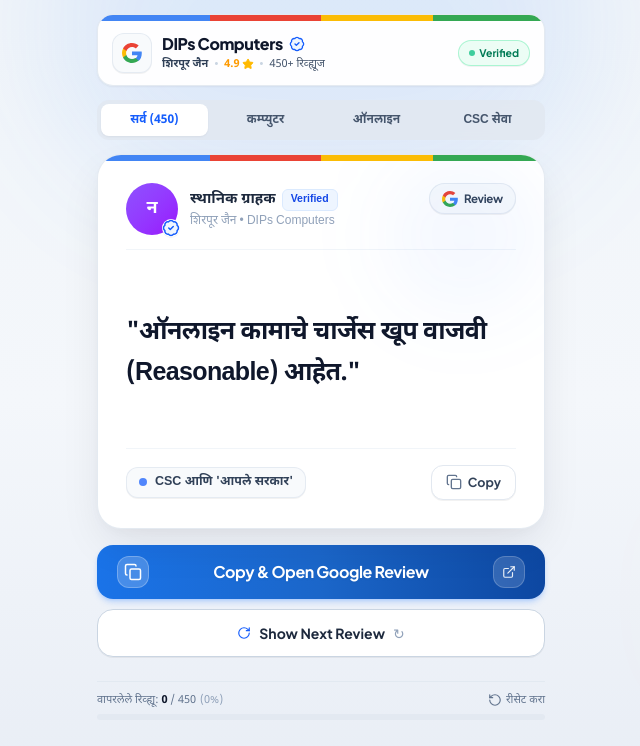
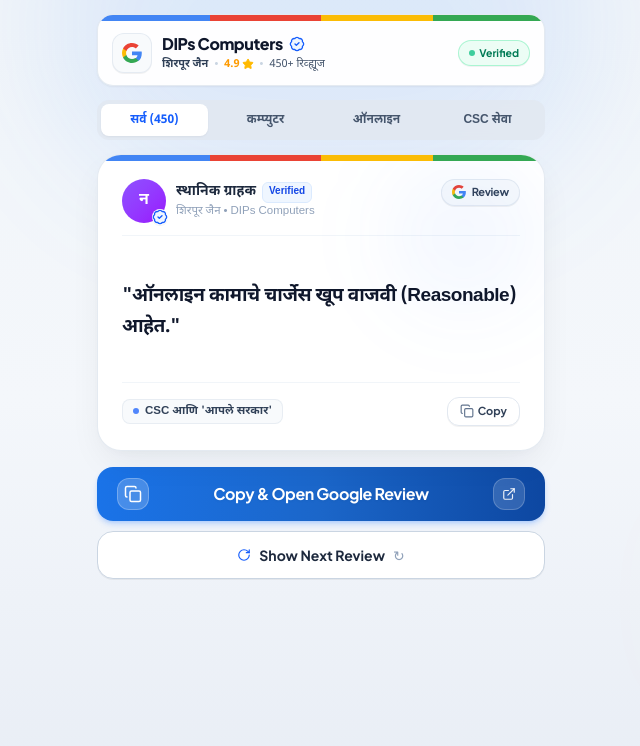
Before and after one commit to dipscomputers/DIPS-Google-Reviews, a React (Vite) app: page / in a window 1280 px wide. Shown: the top 746 px of the page, without its empty margins (319-959 px from the left). Built offline with nearby package versions, Linux system fonts and the light colour scheme.

Commit message:
refactor: simplify reset UI and adjust card styles
Removed unnecessary reset confirmation state and tightened card padding and dimensions for a cleaner interface.

```diff
--- a/src/App.tsx
+++ b/src/App.tsx
@@ -17,7 +17,6 @@ import {
   RotateCw,
   CheckCircle2,
   Sparkles,
-  RotateCcw,
   ShieldCheck,
   Check,
   BadgeCheck,
@@ -84,9 +83,6 @@ export default function App() {
 
   // In-card copy only feedback
   const [cardCopied, setCardCopied] = useState(false);
-
-  // In-app Reset confirmation state (avoiding window.confirm in iframe)
-  const [showResetConfirm, setShowResetConfirm] = useState(false);
 
   // Save used reviews to localStorage
   useEffect(() => {
@@ -270,7 +266,6 @@ export default function App() {
     try {
       localStorage.removeItem(STORAGE_KEY);
     } catch {}
-    setShowResetConfirm(false);
     getNextReview();
   };
 
@@ -420,7 +415,7 @@ export default function App() {
               onTouchEnd={handleTouchEnd}
               onMouseDown={handleTouchStart}
               onMouseUp={handleTouchEnd}
-              className={`bg-white border border-slate-200/90 rounded-2xl sm:rounded-3xl p-6 sm:p-7 shadow-[0_18px_45px_-8px_rgba(15,23,42,0.1),0_4px_18px_-3px_rgba(15,23,42,0.04)] flex flex-col justify-between min-h-[290px] sm:min-h-[330px] transition-all relative overflow-hidden cursor-grab active:cursor-grabbing select-none ${
+              className={`bg-white border border-slate-200/90 rounded-2xl sm:rounded-3xl p-5 sm:p-6 shadow-[0_14px_36px_-8px_rgba(15,23,42,0.08),0_4px_14px_-3px_rgba(15,23,42,0.03)] flex flex-col justify-between min-h-[225px] sm:min-h-[250px] transition-all relative overflow-hidden cursor-grab active:cursor-grabbing select-none ${
                 isFlipping ? 'animate-card-flip' : ''
               }`}
             >
@@ -437,55 +432,55 @@ export default function App() {
 
               <div>
                 {/* Header: Reviewer Profile + Google Official Badge */}
-                <div className="flex items-start justify-between gap-2.5 mb-3.5 pb-3.5 border-b border-slate-100">
-                  <div className="flex items-center gap-3">
+                <div className="flex items-start justify-between gap-2.5 mb-3 pb-3 border-b border-slate-100">
+                  <div className="flex items-center gap-2.5">
                     {/* Customer Avatar with subtle ring & verified tick */}
                     <div className="relative">
                       <div
-                        className={`w-12 h-12 sm:w-13 sm:h-13 rounded-full bg-gradient-to-br ${avatarColor} text-white font-bold text-base sm:text-lg flex items-center justify-center shadow-xs ring-2 ring-white shrink-0`}
+                        className={`w-10.5 h-10.5 sm:w-11 sm:h-11 rounded-full bg-gradient-to-br ${avatarColor} text-white font-bold text-sm sm:text-base flex items-center justify-center shadow-xs ring-2 ring-white shrink-0`}
                       >
                         {avatarLetter}
                       </div>
-                      <div className="absolute -bottom-0.5 -right-0.5 w-4.5 h-4.5 bg-white rounded-full flex items-center justify-center shadow-2xs">
-                        <BadgeCheck className="w-4.5 h-4.5 text-blue-600 fill-blue-50" />
+                      <div className="absolute -bottom-0.5 -right-0.5 w-4 h-4 bg-white rounded-full flex items-center justify-center shadow-2xs">
+                        <BadgeCheck className="w-4 h-4 text-blue-600 fill-blue-50" />
                       </div>
                     </div>
 
                     <div>
-                      <div className="text-[14px] sm:text-[15px] font-bold text-slate-800 flex items-center gap-1.5">
+                      <div className="text-[13px] sm:text-sm font-bold text-slate-800 flex items-center gap-1.5">
                         <span>स्थानिक ग्राहक</span>
-                        <span className="text-[10.5px] font-semibold text-blue-700 bg-blue-50 px-2 py-0.5 rounded-md border border-blue-100">
+                        <span className="text-[10px] font-semibold text-blue-700 bg-blue-50 px-1.5 py-0.5 rounded-md border border-blue-100">
                           Verified
                         </span>
                       </div>
-                      <div className="text-[11.5px] sm:text-xs text-slate-400 font-medium mt-0.5">
+                      <div className="text-[11px] sm:text-[11.5px] text-slate-400 font-medium">
                         शिरपूर जैन • DIPs Computers
                       </div>
                     </div>
                   </div>
 
                   {/* Google Review Badge */}
-                  <div className="flex items-center gap-1.5 px-3 py-1.5 rounded-full bg-slate-50 border border-slate-200/80 shadow-2xs shrink-0">
-                    <GoogleGIcon className="w-4 h-4 shrink-0" />
-                    <span className="text-[11.5px] font-bold text-slate-700 tracking-tight font-['Plus_Jakarta_Sans',sans-serif]">
+                  <div className="flex items-center gap-1.5 px-2.5 py-1 rounded-full bg-slate-50 border border-slate-200/80 shadow-2xs shrink-0">
+                    <GoogleGIcon className="w-3.5 h-3.5 shrink-0" />
+                    <span className="text-[11px] font-bold text-slate-700 tracking-tight font-['Plus_Jakarta_Sans',sans-serif]">
                       Review
                     </span>
                   </div>
                 </div>
 
-                {/* Main Review Text: Larger Font, Generous Height & Typography */}
-                <div className="py-6 sm:py-8 min-h-[155px] sm:min-h-[180px] flex items-center relative my-1">
-                  <p className="relative z-1 text-[22px] sm:text-[25px] font-extrabold text-slate-900 leading-snug sm:leading-relaxed select-all tracking-tight">
+                {/* Main Review Text: Balanced Font & Typography */}
+                <div className="py-4 sm:py-5 min-h-[110px] sm:min-h-[130px] flex items-center relative my-1">
+                  <p className="relative z-1 text-[17px] sm:text-[19px] font-bold text-slate-900 leading-relaxed select-all tracking-tight">
                     "{currentReview.text}"
                   </p>
                 </div>
               </div>
 
               {/* Bottom Card Footer: Category tag & Quick copy pill */}
-              <div className="pt-3.5 sm:pt-4 border-t border-slate-100 text-xs text-slate-500 flex items-center justify-between">
-                <div className="inline-flex items-center gap-2 px-3 py-1.5 rounded-xl bg-slate-50 border border-slate-200/80 shadow-2xs">
-                  <span className="w-2 h-2 rounded-full bg-blue-600 animate-pulse" />
-                  <span className="font-bold text-slate-700 text-xs sm:text-[12.5px]">
+              <div className="pt-3 sm:pt-3.5 border-t border-slate-100 text-xs text-slate-500 flex items-center justify-between">
+                <div className="inline-flex items-center gap-1.5 px-2.5 py-1 rounded-lg bg-slate-50 border border-slate-200/70">
+                  <span className="w-1.5 h-1.5 rounded-full bg-blue-600 animate-pulse" />
+                  <span className="font-semibold text-slate-700 text-[11px] sm:text-[11.5px]">
                     {currentReview.categoryTitle}
                   </span>
                 </div>
@@ -496,7 +491,7 @@ export default function App() {
                   target="_blank"
                   rel="noopener noreferrer"
                   onClick={handleQuickCardCopy}
-                  className={`px-3.5 py-1.5 sm:py-2 rounded-xl border text-xs sm:text-[12.5px] font-bold flex items-center gap-1.5 cursor-pointer transition-all active:scale-95 no-underline font-['Plus_Jakarta_Sans',sans-serif] ${
+                  className={`px-3 py-1.5 rounded-xl border text-[11px] font-bold flex items-center gap-1 cursor-pointer transition-all active:scale-95 no-underline font-['Plus_Jakarta_Sans',sans-serif] ${
                     cardCopied
                       ? 'bg-emerald-50 border-emerald-300 text-emerald-700 shadow-2xs'
                       : 'bg-white hover:bg-slate-50 border-slate-200 text-slate-700 hover:text-blue-700 hover:border-blue-200 shadow-2xs'
@@ -505,12 +500,12 @@ export default function App() {
                 >
                   {cardCopied ? (
                     <>
-                      <Check className="w-4 h-4 text-emerald-600" />
+                      <Check className="w-3.5 h-3.5 text-emerald-600" />
                       <span>Copied!</span>
                     </>
                   ) : (
                     <>
-                      <Copy className="w-4 h-4 text-slate-500" />
+                      <Copy className="w-3.5 h-3.5 text-slate-500" />
                       <span>Copy</span>
                     </>
                   )}
@@ -598,65 +593,6 @@ export default function App() {
           </div>
         )}
 
-        {/* 6. Footer: Progress Bar & Reset Action */}
-        <footer className="pt-2 sm:pt-2.5 border-t border-slate-200/90 flex flex-col gap-1.5 text-[11px] text-slate-500 relative">
-          <div className="flex items-center justify-between text-[11px] pr-28 sm:pr-0">
-            <div>
-              वापरलेले रिव्ह्यू:{' '}
-              <strong className="text-slate-900 tabular-nums">{usedCount}</strong> / {totalReviews}
-              <span className="text-slate-400 ml-1">({progressPercent}%)</span>
-            </div>
-
-            <button
-              onClick={() => setShowResetConfirm(true)}
-              className="text-[11px] text-slate-500 hover:text-rose-600 flex items-center gap-1 transition-colors cursor-pointer font-medium"
-              title="सर्व रिव्ह्यू नव्याने सुरू करा"
-            >
-              <RotateCcw className="w-3.5 h-3.5" />
-              <span>रीसेट करा</span>
-            </button>
-          </div>
-
-          {/* Smooth Mini Progress Bar */}
-          <div className="w-full h-1.5 bg-slate-200/80 rounded-full overflow-hidden">
-            <div
-              className="h-full bg-gradient-to-r from-blue-500 to-indigo-600 rounded-full transition-all duration-300"
-              style={{ width: `${progressPercent}%` }}
-            />
-          </div>
-        </footer>
-
-          {/* In-App Non-Blocking Confirmation Dialog */}
-          {showResetConfirm && (
-            <div className="fixed inset-0 z-50 flex items-center justify-center p-4 bg-slate-900/40 backdrop-blur-xs animate-fadeIn">
-              <div className="bg-white border border-slate-200 rounded-2xl p-5 shadow-2xl max-w-xs w-full text-center">
-                <div className="w-10 h-10 rounded-full bg-rose-50 text-rose-600 flex items-center justify-center mx-auto mb-3">
-                  <RotateCcw className="w-5 h-5" />
-                </div>
-                <h3 className="font-bold text-slate-900 text-sm mb-1">
-                  सर्व रिव्ह्यू रीसेट करायचे का?
-                </h3>
-                <p className="text-xs text-slate-500 mb-4">
-                  वापरलेल्या रिव्ह्यूंची नोंद मिटवली जाईल आणि {totalReviews} रिव्ह्यूज नव्याने सुरू होतील.
-                </p>
-                <div className="grid grid-cols-2 gap-2">
-                  <button
-                    onClick={() => setShowResetConfirm(false)}
-                    className="py-2 px-3 rounded-xl border border-slate-200 text-slate-600 hover:bg-slate-50 text-xs font-medium cursor-pointer"
-                  >
-                    रद्द करा
-                  </button>
-                  <button
-                    onClick={executeReset}
-                    className="py-2 px-3 rounded-xl bg-rose-600 hover:bg-rose-700 text-white text-xs font-semibold cursor-pointer shadow-xs"
-                  >
-                    होय, रीसेट करा
-                  </button>
-                </div>
-              </div>
-            </div>
-          )}
-
       </div>
     </div>
   );
```
